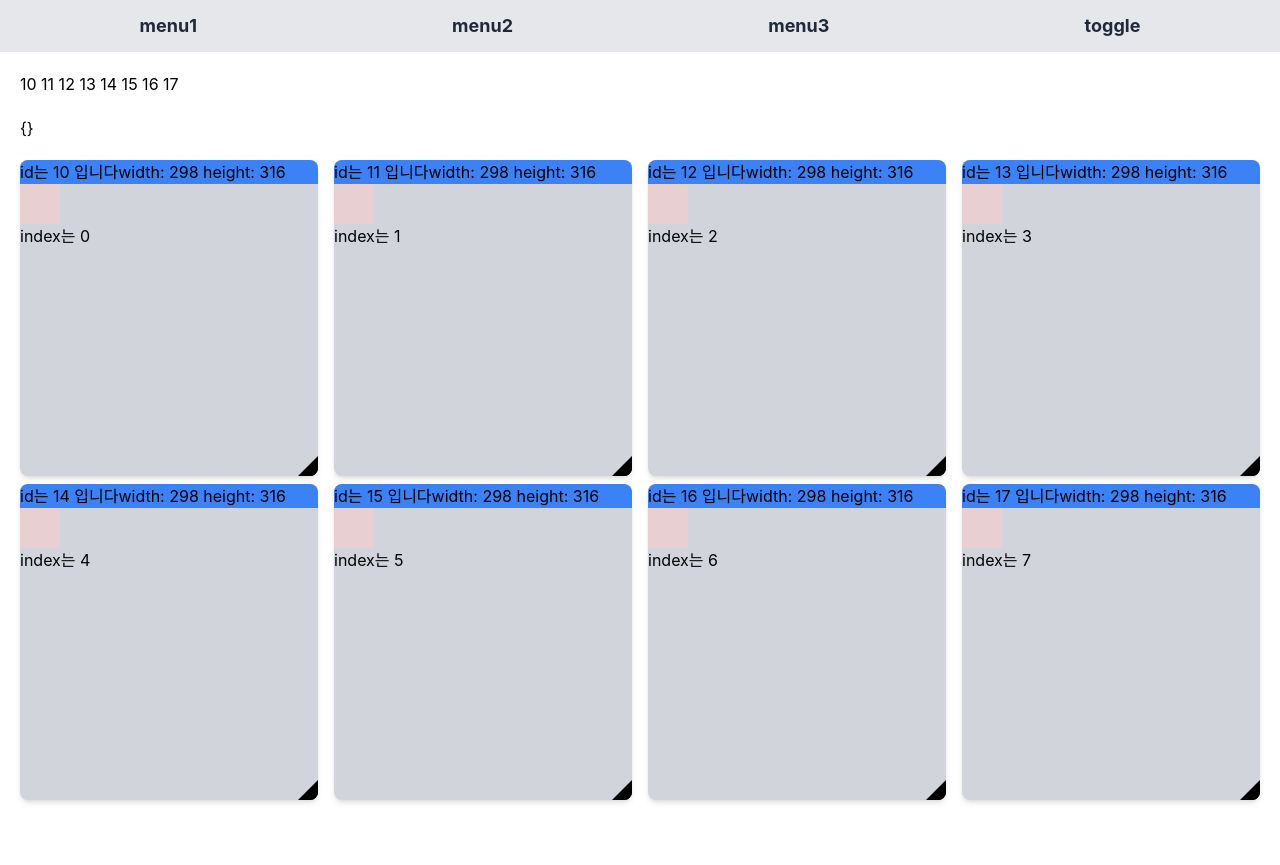
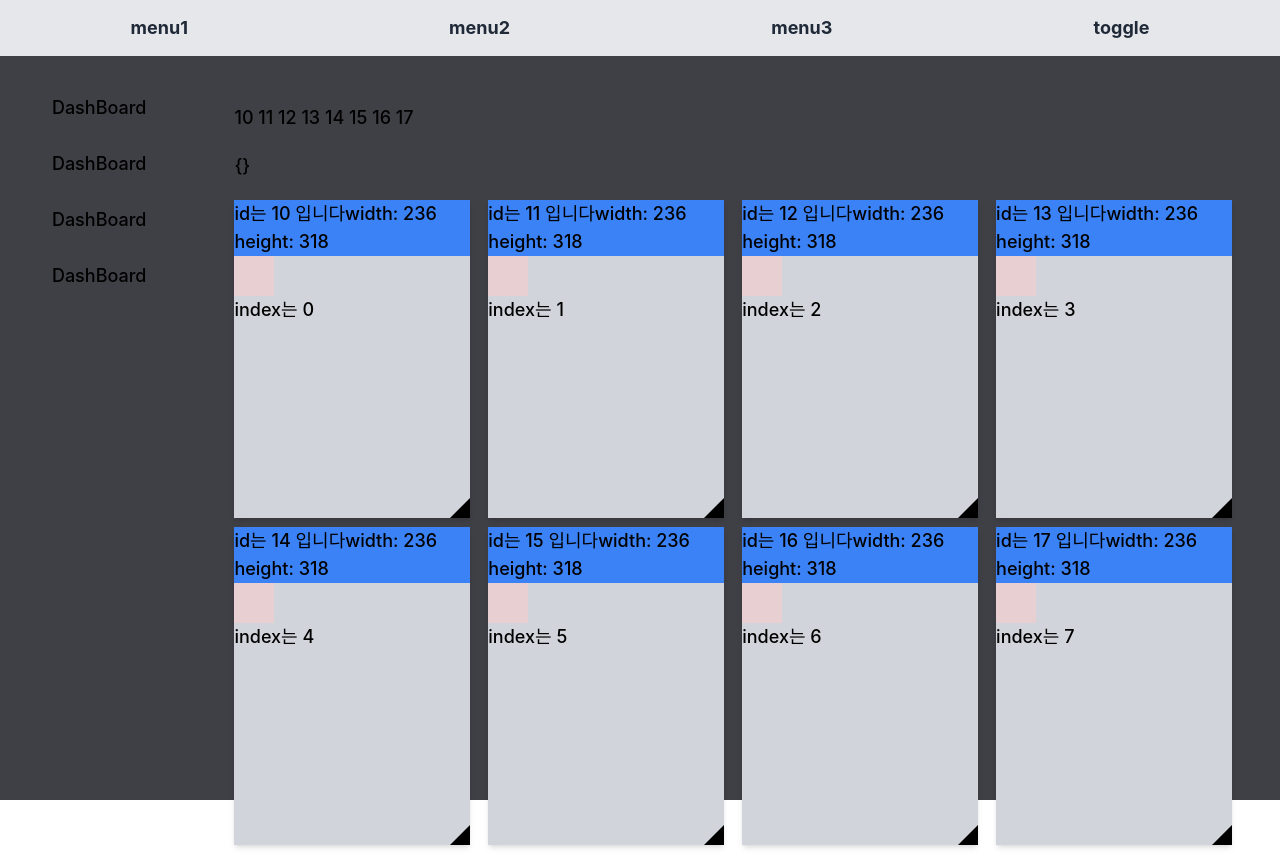
Before and after one commit to Changyoon-Lee/react_dashboard_template, a React (Create React App) app: page / in a window 1280 px wide. Before the commit the page ends 820 px from the top, so only its background shows below. Built offline with nearby package versions, Linux system fonts and the light colour scheme.

Commit message:
layout 디자인 중 20%

```diff
--- a/src/components/ContentBox.tsx
+++ b/src/components/ContentBox.tsx
@@ -99,13 +99,19 @@ export default function ContentBox({
     /* This is optional. The dragPreview will be attached to the dragSource by default */
     <div
       ref={ref}
-      className={`relative flex flex-col column row-span-${gridRowSpan} col-span-${gridColSpan} bg-gray-300 rounded-lg shadow-md overflow-hidden`} //{styles.box} //
+      className={`relative flex flex-col column row-span-${gridRowSpan} col-span-${gridColSpan} bg-gray-300 shadow-md
+      }`} //{styles.box} //
       style={{
-        opacity: isDragging ? 0.5 : 1,
+        opacity: isDragging || isResizing ? 0.5 : 1,
         gridColumn: `auto/span ${gridColSpan}`,
         gridRow: `auto/span ${gridRowSpan}`,
       }}
     >
+      <div
+        className={`absolute w-full h-full bg-blue-400 -z-10 ${
+          isResizing ? "animate-ping" : ""
+        }`}
+      ></div>
       <div className="bg-blue-500">
         <span>id는 {id} 입니다</span>
         <span>
--- a/src/components/DashBoard.tsx
+++ b/src/components/DashBoard.tsx
@@ -54,7 +54,7 @@ function DashBoard({ children }: DashBoardProps) {
       const thresX = width / currentColSize;
       const thresY = hieght / currentRowSize;
       //   console.log(thresX, thresY);
-      if (Math.abs(x) > thresX || Math.abs(y) > thresY) {
+      if (true) {
         currentColSize += Math.round(x / thresX);
         currentRowSize += Math.round(y / thresY);
 
@@ -66,8 +66,8 @@ function DashBoard({ children }: DashBoardProps) {
         setBoxStates((prevState) => {
           let newState = { ...prevState };
           newState[id] = {
-            row: currentRowSize > 3 ? currentRowSize : 3,
-            col: currentColSize > 3 ? currentColSize : 3,
+            row: currentRowSize >= 3 ? currentRowSize : 3,
+            col: currentColSize >= 3 ? currentColSize : 3,
           };
           return newState;
         });
--- a/src/components/Header.tsx
+++ b/src/components/Header.tsx
@@ -20,7 +20,7 @@ function Header() {
     setTheme(newTheme);
   };
   return (
-    <header className="flex justify-around items-center p-3 bg-gray-200 dark:bg-gray-600 text-lg text-gray-800 dark:text-white font-bold">
+    <header className="absolute top-0 left-0 right-0 flex justify-around items-center h-14 bg-gray-200 dark:bg-zinc-800 text-lg text-gray-800 dark:text-white font-bold">
       <span>menu1</span>
       <span>menu2</span>
       <span>menu3</span>
--- a/src/components/Layout.tsx
+++ b/src/components/Layout.tsx
@@ -1,14 +1,20 @@
 import Header from "./Header";
+import Nav from "../components/Nav";
 
 interface LayoutProps {
   children: React.ReactNode;
 }
 function Layout({ children }: LayoutProps) {
   return (
-    <>
+    <div className="relative bg-zinc-700 h-screen">
       <Header />
-      <main className="">{children}</main>
-    </>
+      <div className="pt-16 bottom-0 h-full flex items-center p-2 space-x-1">
+        <Nav />
+        <main className="dark:bg-zinc-800 p-5 h-full w-full text-lg dark:text-zinc-500 font-medium rounded-e-2xl">
+          {children}
+        </main>
+      </div>
+    </div>
   );
 }
 
--- /dev/null
+++ b/src/components/Nav.tsx
@@ -0,0 +1,25 @@
+function Nav() {
+  return (
+    <div
+      className="dark:bg-zinc-800 w-52 p-5 text-lg dark:text-zinc-400 font-medium rounded-s-2xl"
+      style={{ height: "100%" }}
+    >
+      <ul className="space-y-2">
+        <li className="dark:hover:bg-slate-400 flex items-center justify-center h-12 rounded-lg">
+          DashBoard
+        </li>
+        <li className="dark:hover:bg-slate-400 flex items-center justify-center h-12 rounded-lg">
+          DashBoard
+        </li>
+        <li className="dark:hover:bg-slate-400 flex items-center justify-center h-12 rounded-lg">
+          DashBoard
+        </li>
+        <li className="dark:hover:bg-slate-400 flex items-center justify-center h-12 rounded-lg">
+          DashBoard
+        </li>
+      </ul>
+    </div>
+  );
+}
+
+export default Nav;
--- a/src/routes/Home.tsx
+++ b/src/routes/Home.tsx
@@ -1,12 +1,13 @@
 import DashBoard from "../components/DashBoard";
 import { DndProvider } from "react-dnd";
 import { HTML5Backend } from "react-dnd-html5-backend";
-
 function Home() {
   return (
-    <DndProvider backend={HTML5Backend}>
-      <DashBoard />
-    </DndProvider>
+    <div className="">
+      <DndProvider backend={HTML5Backend}>
+        <DashBoard />
+      </DndProvider>
+    </div>
   );
 }
 export default Home;
--- a/tailwind.config.js
+++ b/tailwind.config.js
@@ -3,7 +3,16 @@ module.exports = {
     darkMode: 'class', // class를 활용하여 darkmode 적용을 위함
     content: ["./src/**/*.{js,jsx,ts,tsx}"],
     theme: {
-        extend: {},
+        extend: {
+            keyframes: {
+                ping: {
+                    '75%, 100%': {
+                        transform: 'scale(1.1)',
+                        opacity: 0
+                    }
+                }
+            }
+        },
     },
     plugins: [],
 }
```
